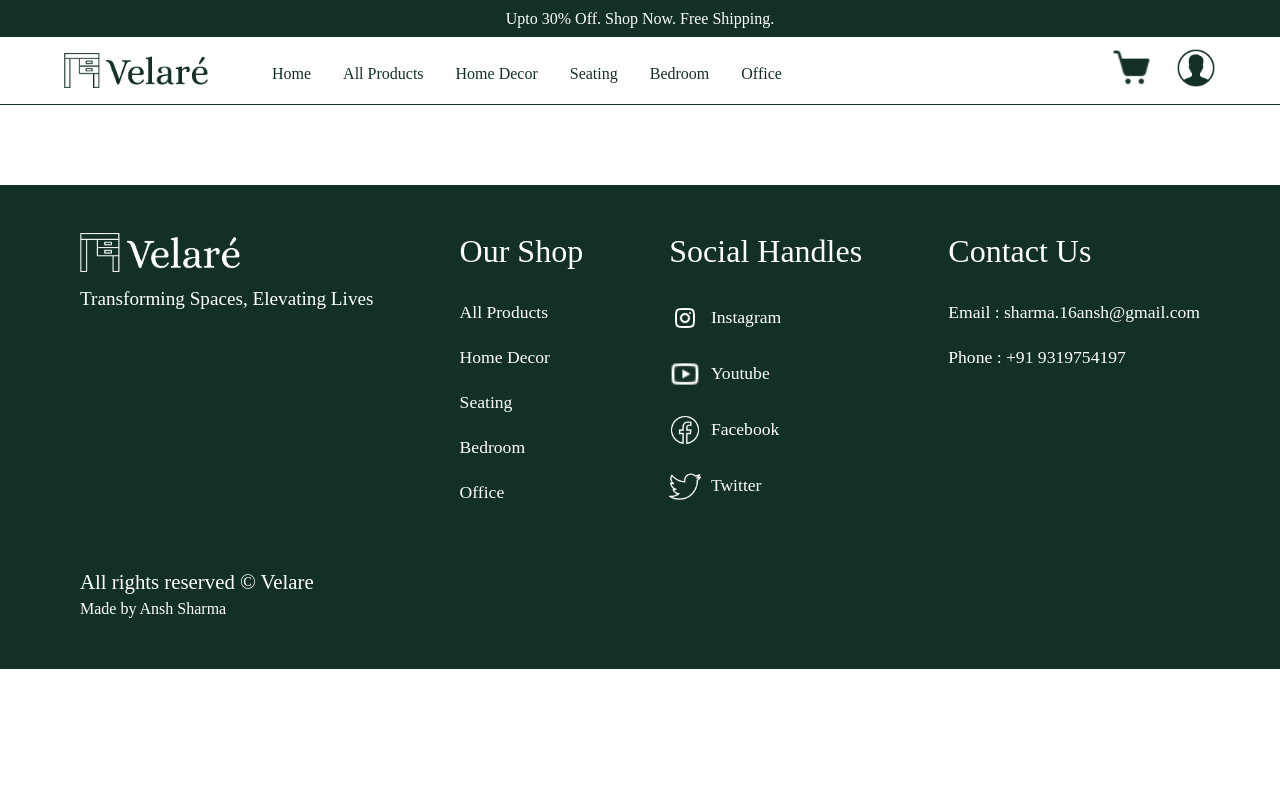
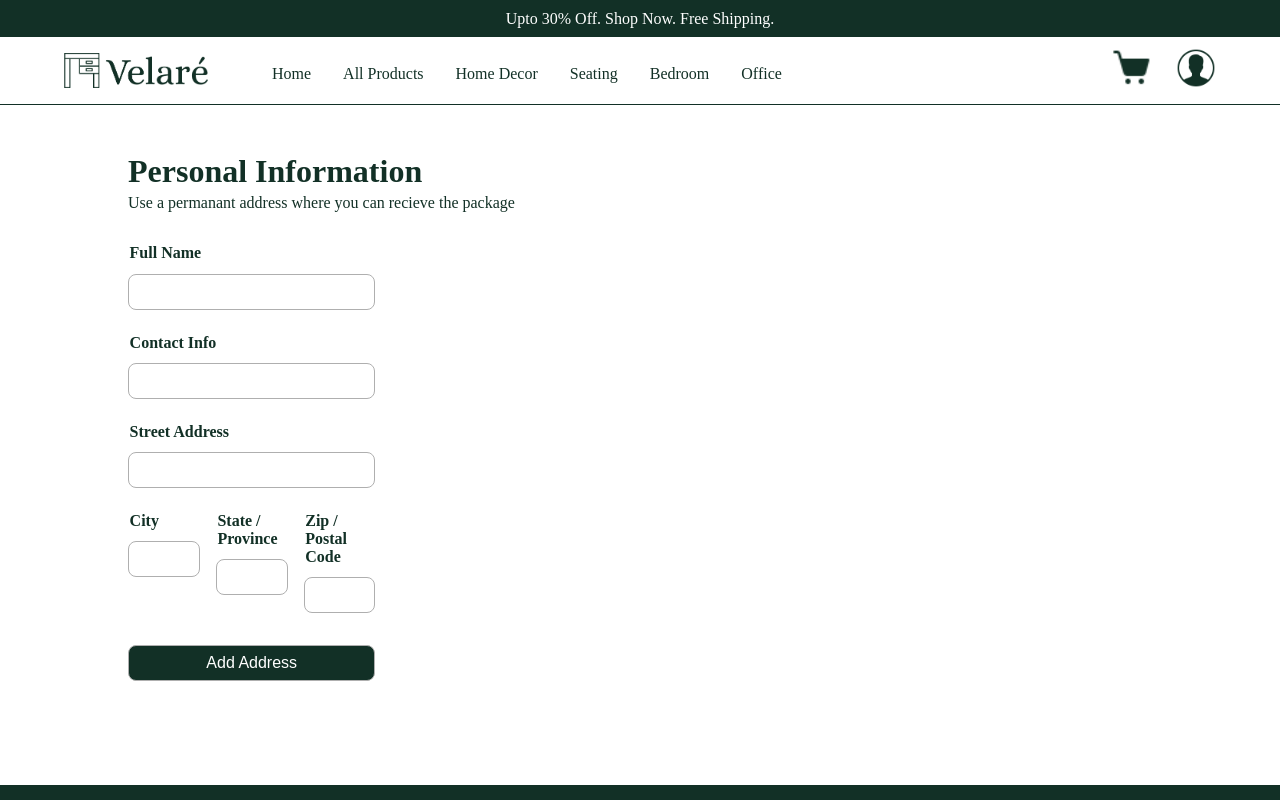
Before and after one commit to Ansh197/Velare, a React (Create React App) app in the folder Frontend/: page /checkout in a window 1280 px wide. Shown: the top 800 px of the page. Built offline with nearby package versions, Linux system fonts and the light colour scheme; no server answers; a web font is replaced by a local one.

Commit message:
making checkout page

```diff
--- a/Frontend/src/App.js
+++ b/Frontend/src/App.js
@@ -9,7 +9,7 @@ import { BrowserRouter , Routes , Route } from 'react-router-dom';
 import Footer from './components/Footer';
 import AllProducts from './components/AllProducts';
 import Cart from './components/Cart';
-
+import Checkout from './components/Checkout'
 
 function App() {
 
@@ -30,6 +30,7 @@ function App() {
           <Route exact path='/login' element={<LoginForm setParentUserData={setUserData} />}></Route>
           <Route exact path='/products' element={<AllProducts userData={userData} />}></Route>
           <Route exact path='/cart' element={userData.isLoggedIn ? <Cart userData={userData} /> : <LoginForm setParentUserData={setUserData} />}></Route>
+          <Route exact path='/checkout' element={<Checkout userData={userData}/>}></Route>
         </Routes>
         <Footer/>
       </BrowserRouter>
--- a/Frontend/src/components/Cart.js
+++ b/Frontend/src/components/Cart.js
@@ -2,6 +2,9 @@ import React, { useEffect } from 'react'
 import img from '../images/OfficeChair3.jpeg'
 import { useState } from 'react';
 import axios from 'axios';
+import { Link } from 'react-router-dom';
+
+
 export default function Cart(props) {
 
     const [cartProducts,setCartProducts] = useState([]);
@@ -86,7 +89,7 @@ export default function Cart(props) {
                     <h3>{cartProducts.length}</h3>
                 </div>
                 <p>Shipping and taxes calculated at checkout</p>
-                <button>Checkout</button>
+                <Link to='/checkout'><button>Checkout</button></Link>
                 <a> or Continue Shopping</a>
             </div>
         </div>
--- /dev/null
+++ b/Frontend/src/components/Checkout.js
@@ -0,0 +1,106 @@
+import axios from "axios";
+import React, { useEffect } from "react";
+import { useState } from "react";
+
+export default function Checkout(props) {
+  const changeFormData = () => {};
+
+  const [addressData , setAddressData] = useState([]);
+
+  const fetchAddress = async()=>{
+    await axios.post("http://localhost:5000/getAddress",props.userData)
+    .then(res=>{
+      setAddressData(res.data);
+    })
+    .catch(error=>{
+      console.log(error);
+    })
+  }
+
+  useEffect(()=>{
+    fetchAddress();
+  },[addressData]);
+
+  const [formData, setFormData] = useState({
+    fullName: "",
+    contactInfo: "",
+    address: "",
+    city: "",
+    state: "",
+    zip: "",
+  });
+
+  return (
+    <React.Fragment>
+      <div className="checkoutContainer">
+        <div className="checkoutFormContainer">
+          <div className="checkoutFormInnerContainer1">
+            <div className="checkoutFormHeading">
+              <h1>Personal Information</h1>
+              <p>Use a permanant address where you can recieve the package</p>
+            </div>
+            <form className="checkoutForm">
+              <label htmlFor="fullName">Full Name</label>
+              <input
+                type="text"
+                name="fullName"
+                value={formData.fullName}
+                onChange={changeFormData}
+                required
+              />
+              <label htmlFor="contactInfo">Contact Info</label>
+              <input
+                type="text"
+                name="contactInfo"
+                value={formData.contactInfo}
+                onChange={changeFormData}
+                required
+              />
+              <label htmlFor="address">Street Address</label>
+              <input
+                type="text"
+                name="address"
+                value={formData.address}
+                onChange={changeFormData}
+                required
+              />
+              <div className="localAddress">
+                <div className="localAddressInput">
+                  <label htmlFor="city">City</label>
+                  <input
+                    type="text"
+                    name="city"
+                    value={formData.city}
+                    onChange={changeFormData}
+                    required
+                  />
+                </div>
+                <div className="localAddressInput">
+                  <label htmlFor="state">State / Province</label>
+                  <input
+                    type="text"
+                    name="state"
+                    value={formData.state}
+                    onChange={changeFormData}
+                    required
+                  />
+                </div>
+                <div className="localAddressInput">
+                  <label htmlFor="zip">Zip / Postal Code</label>
+                  <input
+                    type="text"
+                    name="zip"
+                    value={formData.zip}
+                    onChange={changeFormData}
+                    required
+                  />
+                </div>
+              </div>
+              <input type="submit" value="Add Address" />
+            </form>
+          </div>
+        </div>
+      </div>
+    </React.Fragment>
+  );
+}
--- a/Frontend/src/index.css
+++ b/Frontend/src/index.css
@@ -780,10 +780,9 @@ a{
 
 .CheckoutInfo button{
   margin: 0 auto;
-  width: 70%;
   margin-top: 0.7rem;
-  padding: 0.5rem 0;
-  border-radius: 1rem;
+  padding: 0.5rem 1.2rem;
+  border-radius: 1.5rem;
   border: none;
   outline: none;
   color: white;
@@ -801,3 +800,73 @@ a{
   margin: auto;
   font-size: 0.8rem;
 }
+
+.checkoutContainer{
+  display: flex;
+  flex-direction: column;
+  margin: 3rem 8rem;
+}
+
+.checkoutFormContainer
+{
+  display: flex;
+  flex-direction: row;
+}
+
+.checkoutForm{
+  width: 35%;
+}
+
+.checkoutForm label{
+  display: flex;
+  font-size: 1rem;
+  font-weight: 590;
+  margin-bottom: 0.7rem;
+  margin-left: 0.1rem;
+  margin-right: 0.15rem;
+  flex-direction: column;
+  color: #123026;
+}
+
+.checkoutForm input{
+  display: inline-block;
+  width: 100%;
+  margin-bottom: 1.5rem;
+  font-size: 1rem;
+  padding: 8px 8px;
+  box-sizing: border-box;
+  border-radius: 0.5rem;
+  border: 0.5px solid #afafaf;
+}
+
+.checkoutForm input[type="submit"] {
+  background-color: #123026;
+  color: white;
+  margin-top: 0.5rem;
+  cursor: pointer;
+}
+
+.localAddress{
+  display: flex;
+  flex-direction: row;
+  justify-content: space-between;
+  gap: 1rem;
+}
+
+.localAddressInput{
+  display: flex;
+  flex-direction: column;
+}
+
+.checkoutFormHeading{
+  margin-bottom: 2rem ;
+}
+
+.checkoutFormHeading h1{
+  margin: 0;
+}
+
+.checkoutFormHeading p{
+  margin: 0;
+  margin-top: 0.3rem;
+}
```
